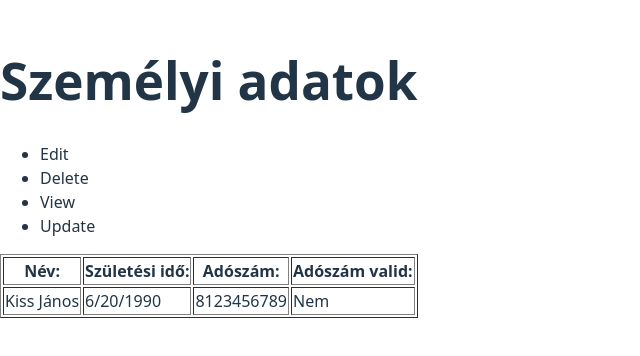
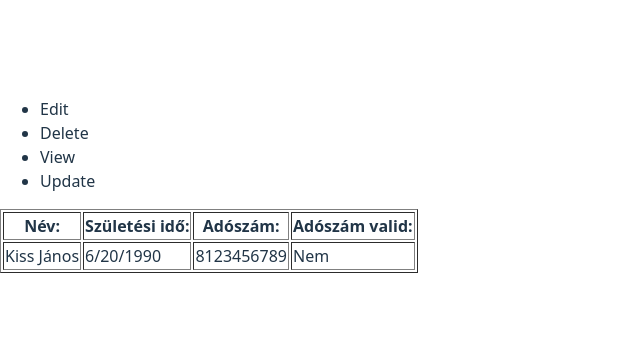
Before and after one commit to MasterfieldProject/MFREACT_26031, a React (Vite) app in the folder exercises/: page / in a window 1280 px wide. Shown: the part 232-588 px from the top of the page, without its empty margins (0-640 px from the left). Built offline with nearby package versions, Linux system fonts and the light colour scheme.

Commit message:
Add prop types to SzemelyData component for improved type checking

```diff
--- a/exercises/src/main.jsx
+++ b/exercises/src/main.jsx
@@ -7,6 +7,6 @@ import './Exercise1.js'
 
 createRoot(document.getElementById('root')).render(
   <StrictMode>
-    <App title="Személyi adatok" list={['Edit', 'Delete', 'View', 'Update']} />
+    <App list={['Edit', 'Delete', 'View', 'Update']} />
   </StrictMode>,
 )
```
Also changed, not shown: exercises/src/Exercise2.jsx (+8 -0 lines).
